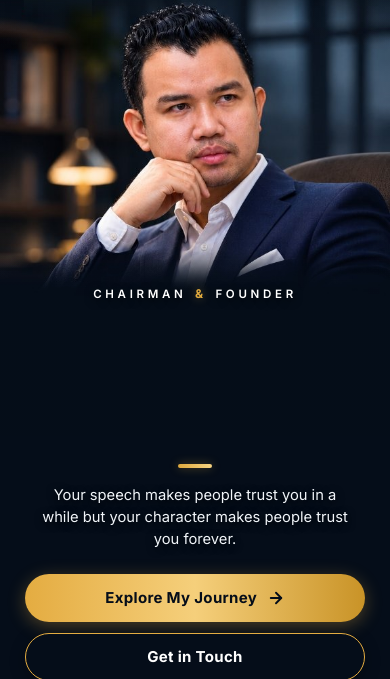
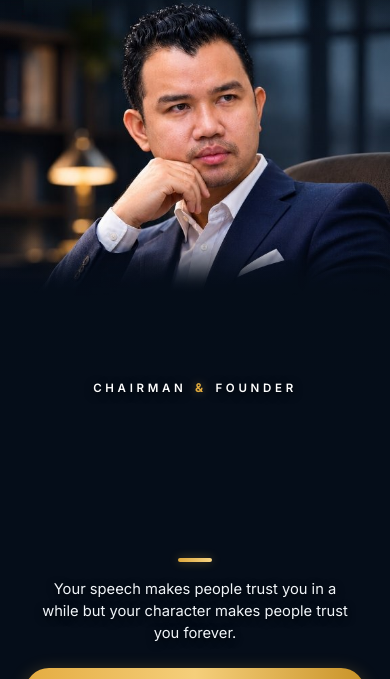
Before and after one commit to tey041122/Portfolio-, a plain HTML site: page index.html in a window 390 px wide. Shown: the part 70-749 px from the top of the page. Drawn offline with Linux system fonts and the light colour scheme.

Commit message:
Adjust mobile spacing so portrait is clear and letters do not overlap face/chest

```diff
--- a/css/style.css
+++ b/css/style.css
@@ -61,7 +61,7 @@
 
 html, body {
   width: 100%;
-  height: 100%;
+  min-height: 100%;
   background-color: var(--primary-bg);
   color: var(--text-light);
   font-family: var(--font-sans);
@@ -216,11 +216,11 @@ a:focus-visible, button:focus-visible {
   min-height: 100dvh;
   display: flex;
   flex-direction: column;
-  justify-content: flex-end;
+  justify-content: flex-start;
   align-items: center;
   background-color: var(--primary-bg);
-  overflow: hidden;
-  padding: 0 1.25rem 1.75rem;
+  overflow-x: hidden;
+  padding: 0 1.25rem 3.5rem;
 }
 
 /* Replaceable Hero Portrait Background Layer */
@@ -229,7 +229,7 @@ a:focus-visible, button:focus-visible {
   top: 0;
   left: 0;
   width: 100%;
-  height: 60%;
+  height: 540px;
   background-image: var(--portrait-image);
   background-size: cover;
   background-position: var(--portrait-position, center top);
@@ -241,7 +241,10 @@ a:focus-visible, button:focus-visible {
 /* Cinematic Dark Navy Gradient Overlays */
 .hero-gradient-overlay {
   position: absolute;
-  inset: 0;
+  top: 0;
+  left: 0;
+  width: 100%;
+  height: 540px;
   z-index: 2;
   pointer-events: none;
 }
@@ -254,7 +257,7 @@ a:focus-visible, button:focus-visible {
   left: 0;
   width: 100%;
   height: 120px;
-  background: linear-gradient(180deg, rgba(5, 13, 25, 0.65) 0%, rgba(5, 13, 25, 0.15) 60%, transparent 100%);
+  background: linear-gradient(180deg, rgba(5, 13, 25, 0.75) 0%, rgba(5, 13, 25, 0.15) 60%, transparent 100%);
 }
 
 /* 2. Buttery smooth multi-stop fade into bottom canvas */
@@ -264,13 +267,12 @@ a:focus-visible, button:focus-visible {
   bottom: 0;
   left: 0;
   width: 100%;
-  height: 62%;
+  height: 240px;
   background: linear-gradient(
     180deg,
     rgba(5, 13, 25, 0) 0%,
-    rgba(5, 13, 25, 0.42) 28%,
-    rgba(5, 13, 25, 0.88) 55%,
-    #050d19 80%,
+    rgba(5, 13, 25, 0.45) 30%,
+    rgba(5, 13, 25, 0.9) 65%,
     #050d19 100%
   );
 }
@@ -278,7 +280,10 @@ a:focus-visible, button:focus-visible {
 /* Subtle side vignette */
 .hero-vignette {
   position: absolute;
-  inset: 0;
+  top: 0;
+  left: 0;
+  width: 100%;
+  height: 540px;
   z-index: 3;
   pointer-events: none;
   background: radial-gradient(ellipse at 50% 28%, transparent 62%, rgba(5, 13, 25, 0.35) 100%);
@@ -290,7 +295,7 @@ a:focus-visible, button:focus-visible {
   z-index: 10;
   width: 100%;
   max-width: 360px;
-  margin: 0 auto;
+  margin: 450px auto 0;
   text-align: center;
   display: flex;
   flex-direction: column;
@@ -673,8 +678,19 @@ a:focus-visible, button:focus-visible {
 }
 
 /* --------------------------------------------------------------------------
-   6. RESPONSIVE DESIGN (Tablets & Desktop Presentation)
+   6. RESPONSIVE DESIGN (Compact Phones & Desktop Presentation)
    -------------------------------------------------------------------------- */
+@media (max-width: 380px) {
+  .hero-portrait,
+  .hero-gradient-overlay,
+  .hero-vignette {
+    height: 480px;
+  }
+  .hero-content {
+    margin-top: 400px;
+  }
+}
+
 @media (min-width: 1024px) {
   .site-header {
     padding: 1.75rem 3rem;
--- a/index.html
+++ b/index.html
@@ -29,7 +29,7 @@
   <link href="https://fonts.googleapis.com/css2?family=Alex+Brush&family=Cinzel:wght@500;600;700&family=Inter:wght@300;400;500;600;700&display=swap" rel="stylesheet" />
 
   <!-- Main Stylesheet (with cache-busting token) -->
-  <link rel="stylesheet" href="css/style.css?v=clear_sig_v5" />
+  <link rel="stylesheet" href="css/style.css?v=mobile_spacing_v8" />
 
   <!-- Single-Play Crisp Handwriting Reveal Engine -->
   <style>
```
Also changed, not shown: 1 other file.
